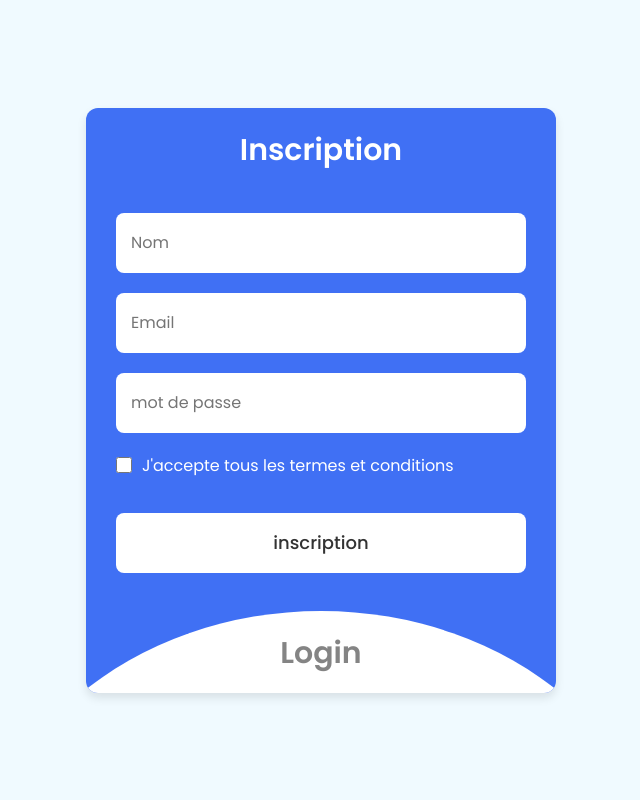
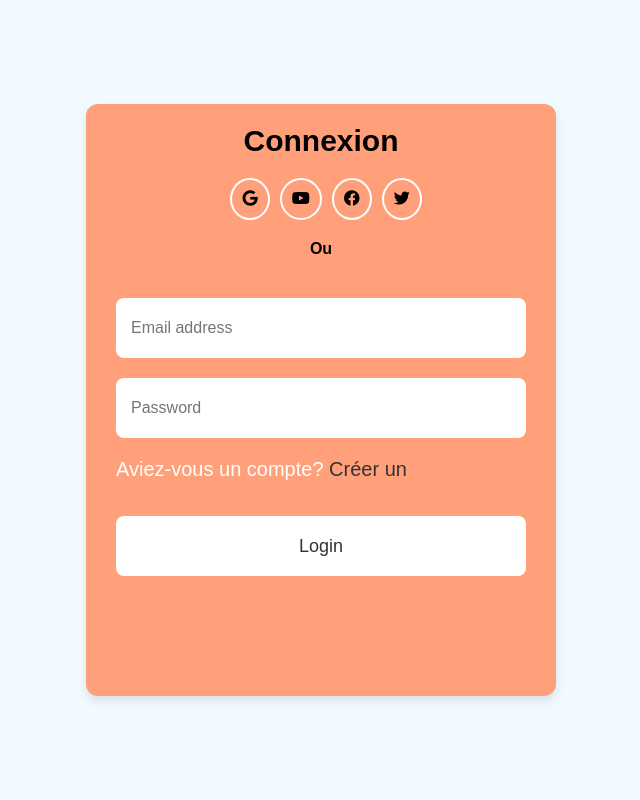
Before and after one commit to Mariamwanda/Streaming_Aout, a plain HTML site: page HTML/connexion.html in a window 1280 px wide. Shown: the whole page, without its empty margins (319-959 px from the left). Drawn offline with Linux system fonts and the light colour scheme.

Commit message:
connexion

```diff
--- a/CSS/connexion.css
+++ b/CSS/connexion.css
@@ -1,5 +1,4 @@
 
-@import url("https://fonts.googleapis.com/css2?family=Poppins:wght@200;300;400;500;600;700&display=swap");
 * {
   margin: 0;
   padding: 0;
@@ -13,17 +12,17 @@ body {
   justify-content: center;
   background: #f0faff;
 }
-.wrapper {
+.container {
   position: relative;
   max-width: 470px;
   width: 100%;
   border-radius: 12px;
   padding: 20px 30px 120px;
-  background: #4070f4;
+  background:  #FFA07A;
   box-shadow: 0 5px 10px rgba( 0,0,0,0.1);
   overflow: hidden;
 }
-.form.login {
+.form.connexion {
   position: absolute;
   left: 50%;
   bottom: -86%;
@@ -35,37 +34,32 @@ body {
   background: #fff;
   transition: all 0.6s ease;
 }
-.wrapper.active
-  .form.login {
+.container.active
+  .connexion {
   bottom: -15%;
   border-radius: 35%;
   box-shadow: 0 -5px
     10px rgba(0, 0, 0, 0.1);
 }
-.form
+.connexion
   header {
   font-size: 30px;
   text-align: center;
-  color: #fff;
+  color: black;
   font-weight: 600;
   cursor: pointer;
 }
-.form.login
-  header {
-  color: #333;
-  opacity: 0.6;
-}
-.wrapper.active
-  .form.login
+.container.active
+  .connexion
   header {
   opacity: 1;
 }
-.wrapper.active
-  .signup
+.container.active
+  .connexion
   header {
   opacity: 0.6;
 }
-.wrapper
+.container
   form {
   display: flex;
   flex-direction: column;
@@ -91,7 +85,7 @@ form
     solid
     #aaa;
 }
-.form.login
+.form.connexion
   input:focus {
   box-shadow: 0
     1px 0
@@ -132,9 +126,40 @@ form
   font-weight: 500;
   cursor: pointer;
 }
-.form.login
+.form.connexion
   input[type="submit"] {
   background: #4070f4;
   color: #fff;
   border: none;
 }
+
+form p{
+    color: white;
+    font-size: 20px;
+}
+
+.social{
+    margin: 20px;
+    display:flex ;
+    flex-wrap: wrap;
+    justify-content: center;
+
+}
+
+.social p{
+    padding: 10px;
+    margin-left: 10px;
+    border: 2px solid white;
+    border-radius: 100%;
+    text-align: center;
+    cursor: pointer;
+}
+
+h4{
+    text-align: center;
+}
+
+.disegn{
+    border: 1px solid black;
+    height: 100px;
+}
--- a/HTML/connexion.html
+++ b/HTML/connexion.html
@@ -4,34 +4,27 @@
     <meta charset="UTF-8">
     <meta name="viewport" content="width=device-width, initial-scale=1.0">
     <title>Connexion</title>
+    <link rel="stylesheet" href="https://cdnjs.cloudflare.com/ajax/libs/font-awesome/6.4.2/css/all.min.css">
     <link rel="stylesheet" href="./../CSS/connexion.css">
 </head>
 <body>
-    <section class="wrapper">
-      <div class="form signup">
-        <header>Inscription</header>
-        <form action="#">
-          <input type="text" placeholder="Nom" required />
-          <input type="text" placeholder="Email" required />
-          <input type="password" placeholder="mot de passe" required />
-          <div class="checkbox">
-            <input type="checkbox" id="signupCheck" />
-            <label for="signupCheck">J'accepte tous les termes et conditions</label>
+    <section class="container">
+        <div class="connexion">
+            <header>Connexion</header>
+            <div class="social">
+                <p><i class="fab fa-google"></i></p>
+                <p><i class="fab fa-youtube"></i></p>
+                <p><i class="fab fa-facebook"></i></p>
+                <p><i class="fab fa-twitter"></i></p>
             </div>
-          <input type="submit" value="inscription" />
-        </form>
-      </div>
-
-      <div class="form login">
-        <header>Login</header>
+            <h4>Ou</h4>
             <form action="#">
                 <input type="text" placeholder="Email address" required />
                 <input type="password" placeholder="Password" required />
-          <a href="#">Forgot password?</a>
+                <p>Aviez-vous un compte? <a href="./inscription.html">Créer un</a></p>
                 <input type="submit" value="Login" />
             </form>
         </div>
-
    </section>
 
 </body>
```
Also changed, not shown: HTML/inscription.html (added, +27 -0 lines). Lines whose indentation alone changed are shown as unchanged.
